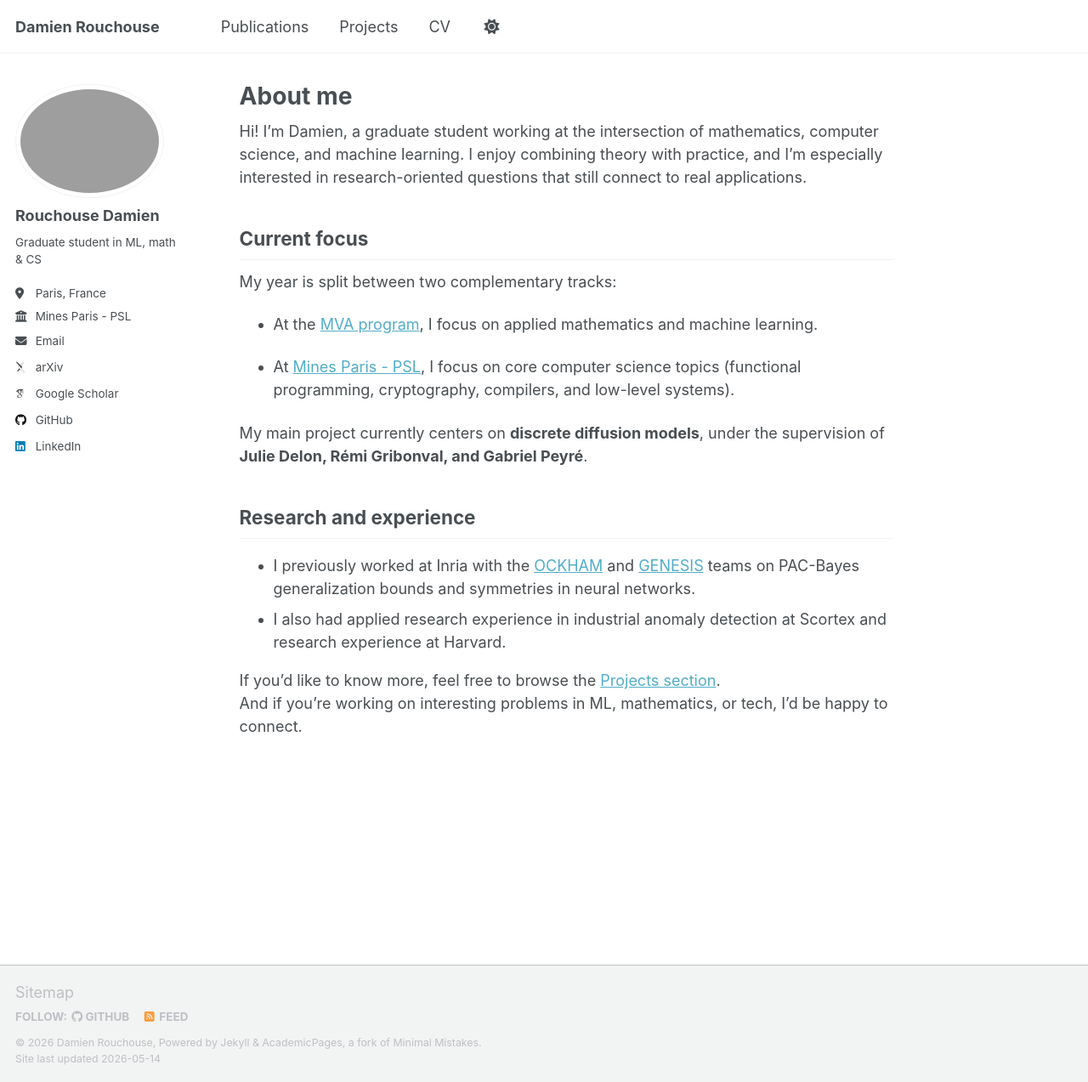
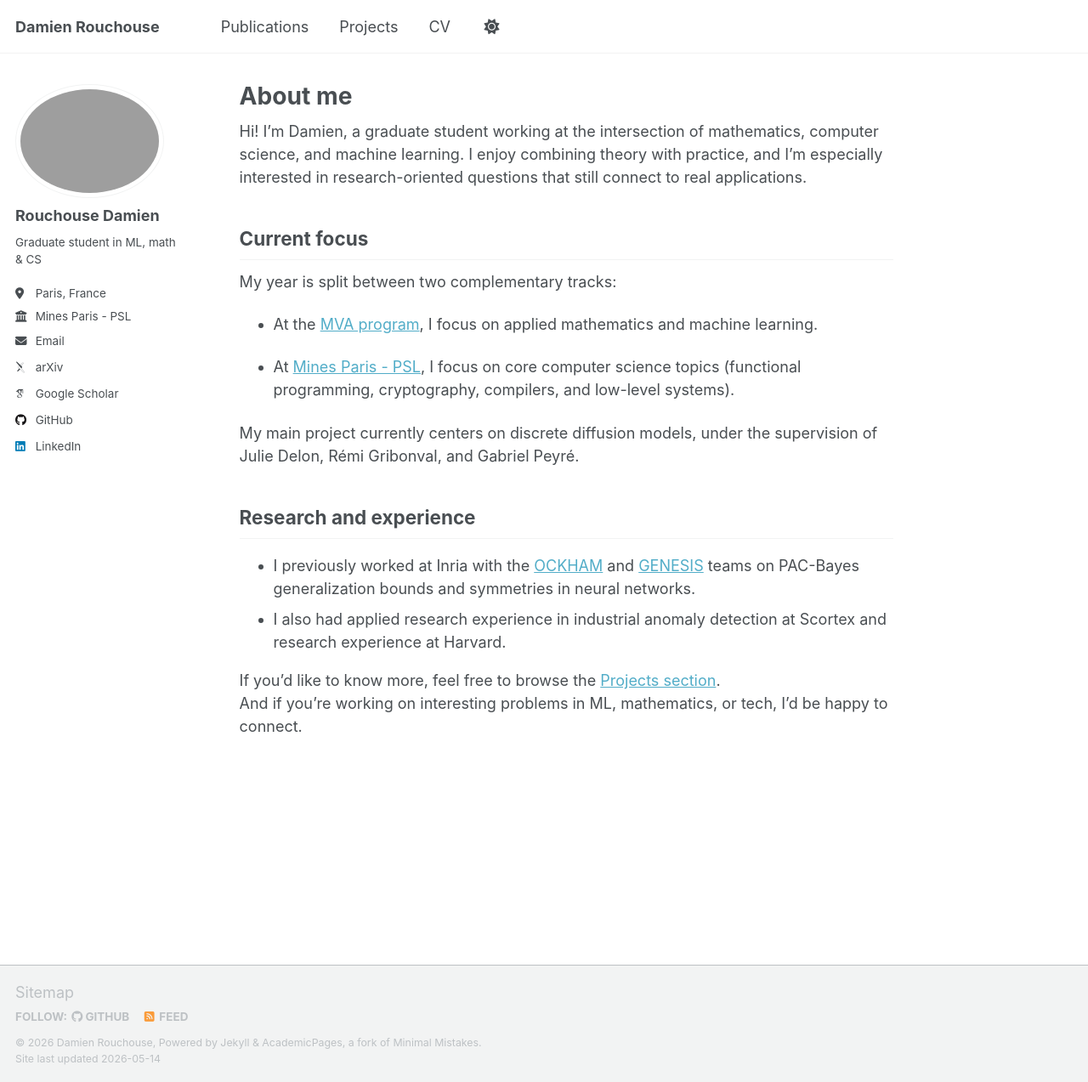
Before and after one commit to Damidoum/Damidoum.github.io, a Jekyll site: the page built from _pages/about.md, in a window 1280 px wide and 1273 px high. Shown: the whole window at 85% size. Built offline with Jekyll 4.4.1, drawn with Linux system fonts in a browser that asks for light colours; some web fonts are replaced; a script that is not in the unit is left out.

Commit message:
remove bold

```diff
--- a/_pages/about.md
+++ b/_pages/about.md
@@ -18,7 +18,7 @@ My year is split between two complementary tracks:
 
 - At [Mines Paris - PSL](https://www.minesparis.psl.eu), I focus on core computer science topics (functional programming, cryptography, compilers, and low-level systems).
 
-My main project currently centers on **discrete diffusion models**, under the supervision of **Julie Delon, Rémi Gribonval, and Gabriel Peyré**.
+My main project currently centers on discrete diffusion models, under the supervision of Julie Delon, Rémi Gribonval, and Gabriel Peyré.
 
 ## Research and experience
 
```
